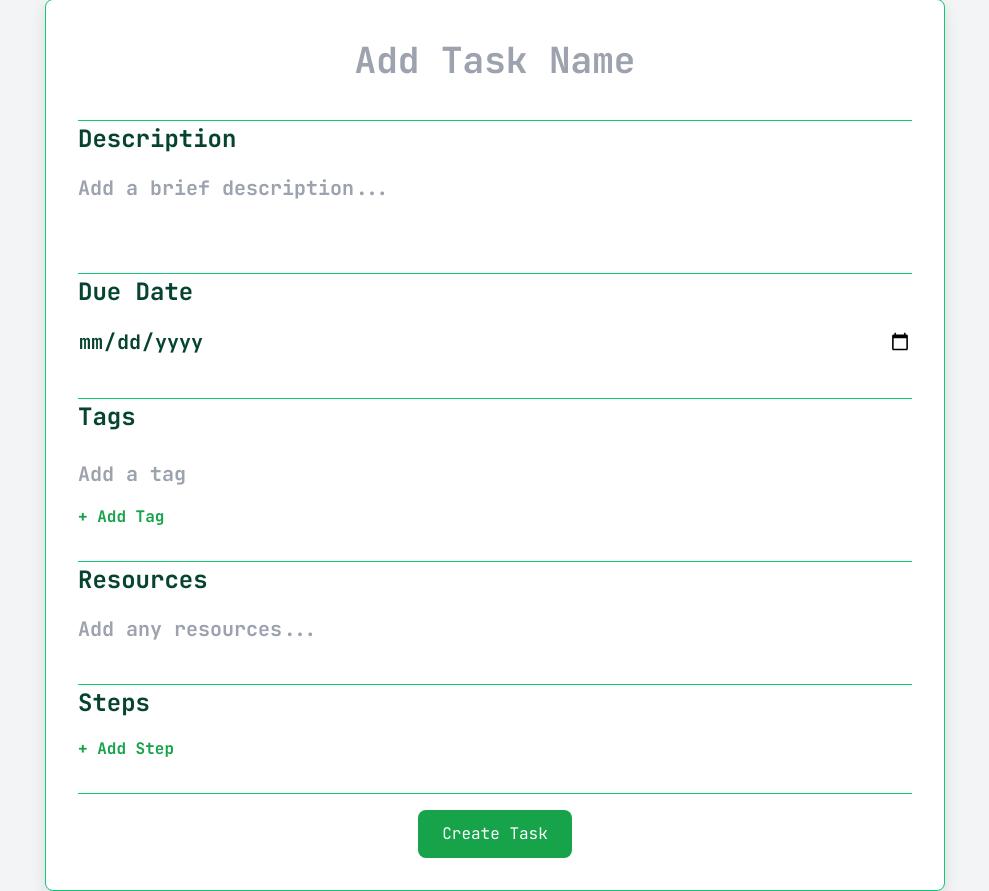
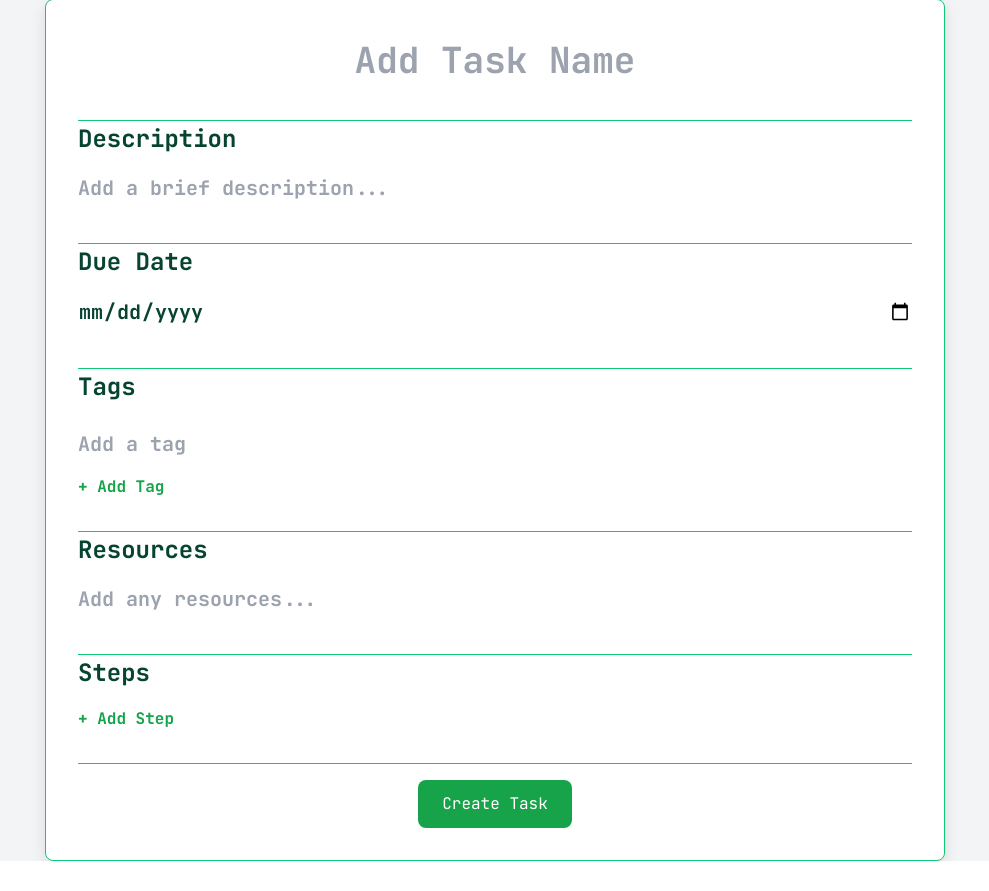
Before and after one commit to epicgk11/Efficiently-AI, a Django app: template efficientlyApp/templates/createTask.html in a window 1280 px wide. Shown: the part 93-984 px from the top of the page, without its empty margins (145-1134 px from the left). After the commit the page ends 954 px from the top, so only its background shows below. Run offline with Django 3.2, Linux system fonts and the light colour scheme; the template is opened without the code that fills it, so the values that code supplies are empty; style sheets or scripts are compiled from the project's sources; some libraries are stand-ins or nearby versions.

Commit message:
fixed text area problem

```diff
--- a/efficientlyApp/static/js/createTask.js
+++ b/efficientlyApp/static/js/createTask.js
@@ -1,3 +1,11 @@
+// Auto-expand textarea
+document.querySelectorAll('textarea').forEach((textarea) => {
+    textarea.addEventListener('input', function () {
+        this.style.height = 'auto';
+        this.style.height = `${this.scrollHeight}px`;
+    });
+});
+
 // Tags Management
 const tagsContainer = document.getElementById('tags-container');
 const newTagInput = document.getElementById('new-tag');
@@ -7,7 +15,7 @@
 
 addTagButton.addEventListener('click', () => {
     const tagValue = newTagInput.value.trim();
-            if (tagValue) {
+    if (tagValue && !tags.includes(tagValue)) {
         tags.push(tagValue);
         tagsInput.value = tags.join(',');
         tagsContainer.insertAdjacentHTML('beforeend', `<span class="tag">${tagValue}</span>`);
@@ -26,7 +34,7 @@
             <input type="checkbox" name="step_completed[]" value="1">
             <input type="text" name="step_name[]" placeholder="Step name" class="input-like">
             <input type="date" name="step_due_date[]" class="input-like">
-                    <span class="remove-btn">Remove</span>
+            <span class="remove-btn text-red-500 font-bold cursor-pointer">Remove</span>
         </div>
     `;
     stepsContainer.insertAdjacentHTML('beforeend', stepTemplate);
--- a/efficientlyApp/static/js/taskView.js
+++ b/efficientlyApp/static/js/taskView.js
@@ -1,3 +1,5 @@
+
+
 // Tags Management
 const tagsContainer = document.getElementById('tags-container');
 const newTagInput = document.getElementById('new-tag');
@@ -26,7 +28,7 @@
             <input type="checkbox" name="step_completed[]" value="1">
             <input type="text" name="step_name[]" class="input-like" placeholder="Step name">
             <input type="date" name="step_due_date[]" class="input-like">
-                    <span class="remove-btn">Remove</span>
+            <span class="remove-btn text-red-500 font-bold cursor-pointer">Remove</span>
         </div>
     `;
     stepsContainer.insertAdjacentHTML('beforeend', stepTemplate);
--- a/efficientlyApp/templates/createTask.html
+++ b/efficientlyApp/templates/createTask.html
@@ -1,13 +1,19 @@
 <!DOCTYPE html>
 <html lang="en">
 <head>
-    {% load static  %}
+    {% load static %}
     <meta charset="UTF-8">
     <meta name="viewport" content="width=device-width, initial-scale=1.0">
     <script src="https://cdn.tailwindcss.com"></script>
     <link href="https://fonts.googleapis.com/css2?family=JetBrains+Mono:wght@400;500;700&display=swap" rel="stylesheet">
     <title>Efficiently AI - Create Task</title>
     <link href="{% static 'css/createTask.css' %}" rel="stylesheet">
+    <style>
+        textarea {
+            overflow: hidden;
+            resize: none;
+        }
+    </style>
 </head>
 <body class="bg-gray-100 text-black min-h-screen">
     <!-- Navbar -->
@@ -32,7 +38,7 @@
             <!-- Description -->
             <div class="field-container">
                 <label for="task-description" class="label">Description</label>
-                <textarea id="task-description" name="description" placeholder="Add a brief description..." class="input-like" rows="2"></textarea>
+                <textarea id="task-description" name="description" placeholder="Add a brief description..." class="input-like" rows="1"></textarea>
             </div>
             <hr>
 
@@ -75,7 +81,6 @@
         </form>
     </div>
 
-    <script src="{% static 'js/createTask.js' %}">
-    </script>
+    <script src="{% static 'js/createTask.js' %}"></script>
 </body>
 </html>
```
Also changed, not shown: efficientlyApp/templates/taskView.html (+22 -0 lines). Lines whose indentation alone changed are shown as unchanged.
